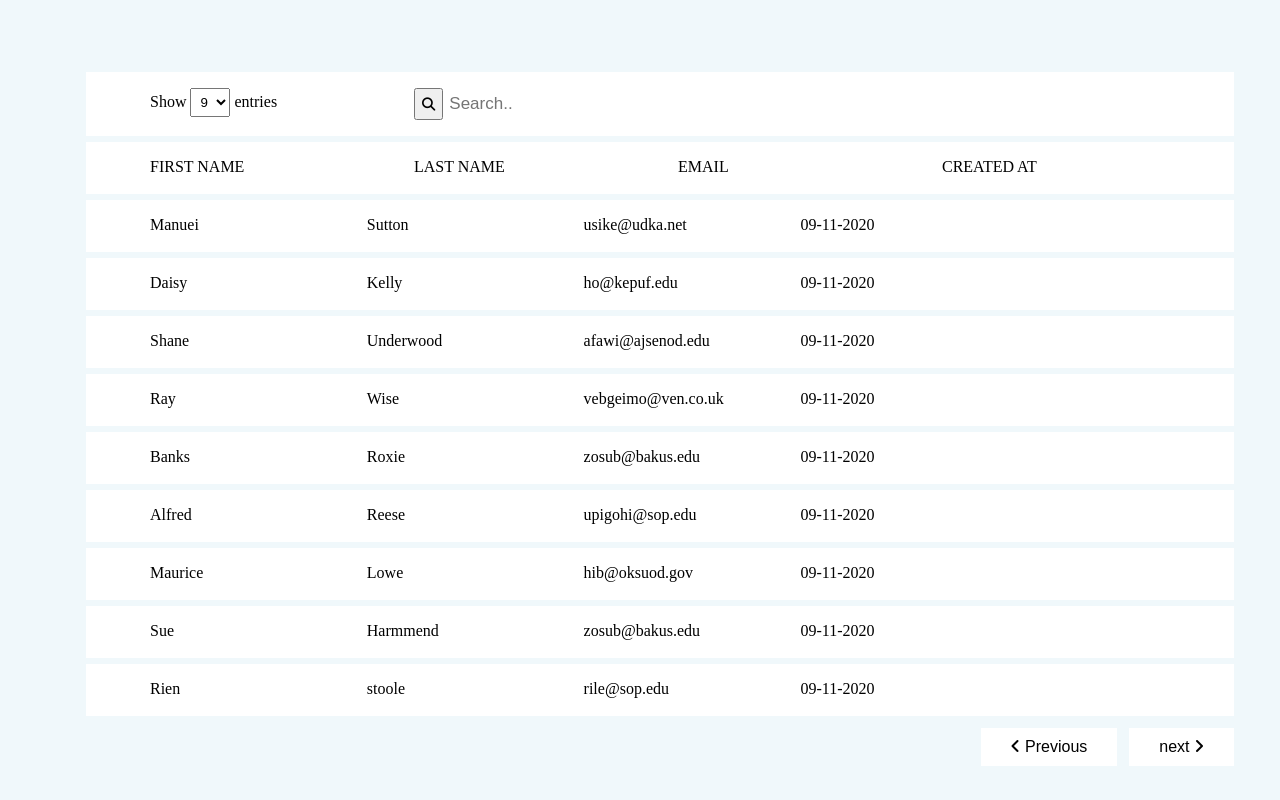
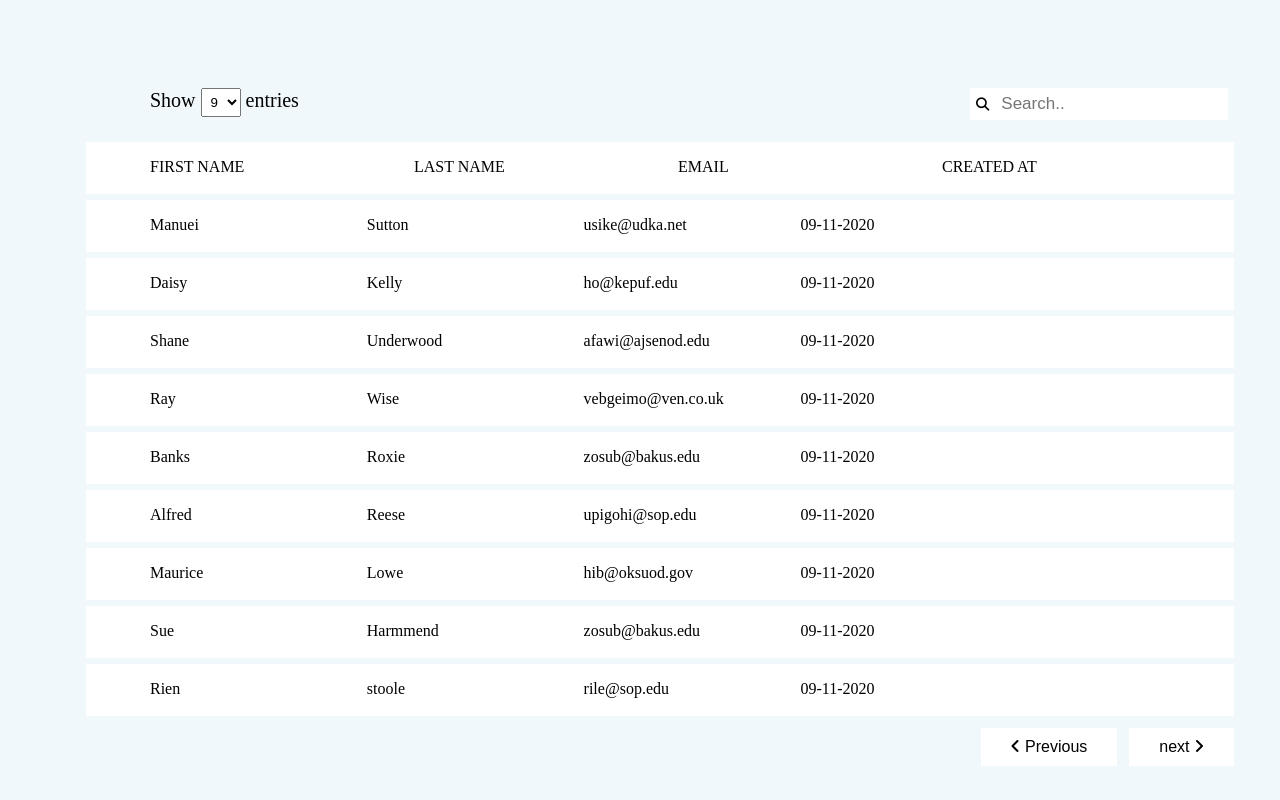
Before and after one commit to pesto-students/css-flexbox-utkarsha316, a website: page src/index.html in a window 1280 px wide. Drawn offline with Linux system fonts and the light colour scheme.

Commit message:
Update style.css

```diff
--- a/src/style.css
+++ b/src/style.css
@@ -2,38 +2,38 @@ body{
   background-color:#F0F8FB;
 
 }
-
   section.content {
     flex: 1 0 auto;
     display: flex;
     flex-direction: column;
-    background: :#F0F8FB;
+    background: #F0F8FB;
     margin-top: 50px;
     padding: 0 2rem;
   }
-
-  section.content li {
+ section.content li {
     display:flex;
-
     padding: 0 2rem;
     flex-direction: row;
     background-color:white;
     margin: 6px;
+  }
 
-  }
 section.content li p{
   display: flex;
   padding: 0 2rem;
   min-height: 20px;
   justify-content: space-between;
+  flex-direction: row;
   width: 200px;
 }
-
 section.content li:hover{
-  background-color: cornflowerblue;
+  background-color:white;
   margin: 0 auto ;
  transform: scale(1);
+ box-shadow: 2px 2px 5px #888888;
+
 }
+
 #a{
   background-color:white; /* Green */
   border: black;
@@ -51,9 +51,8 @@ button.r{
   padding: 10px 30px;
   text-align: center;
   text-decoration: none;
-  display: inline-block;
   font-size: 16px;
-  float: right;
+  float : right;
   margin: 6px;
 
 }
@@ -63,9 +62,29 @@ button.b{
  select{
    padding:5px 5px;
  }
- input[type=text] {
-
+  input[type=text] {
   padding: 6px;
   border: none;
   font-size: 17px;
 }
+#flexshow{
+  background-color:  #F0F8FB;
+  box-shadow: none;
+}
+#flexshow p.flexstart{
+  display: flex;
+  padding: 0 2rem;
+  background-color: #F0F8FB;
+  min-height: 20px;
+  width: 1000px;
+}
+#flexshow p.flexend button{
+  border: none;
+}
+label{
+font-size: 20px;
+}
+button{
+  background-color: white;
+  border: none;
+}
```
